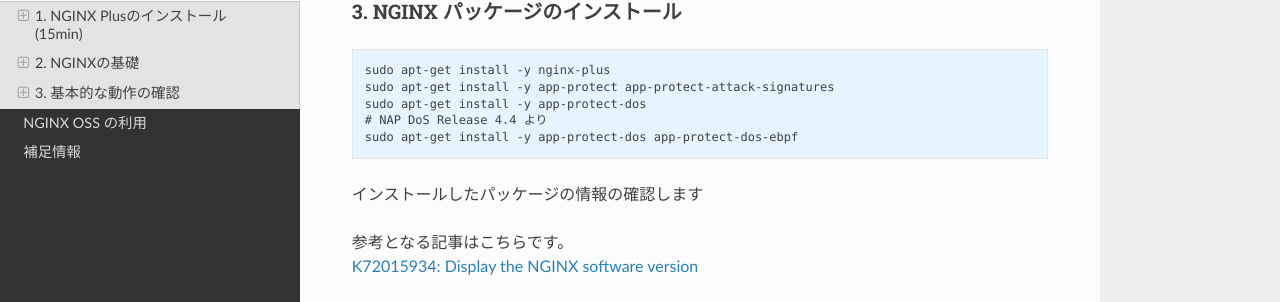
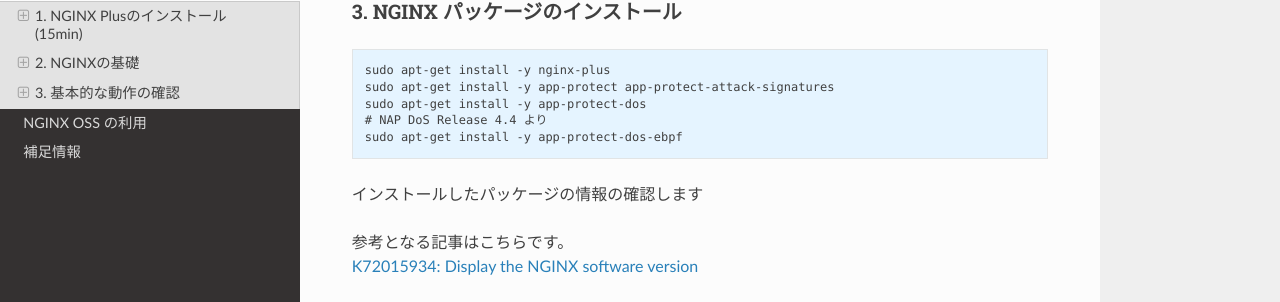
Before and after one commit to BeF5/f5j-nginx-plus-lab1, a Sphinx documentation site: the page built from docs/class1/module2/module2.rst, in a window 1280 px wide and 900 px high, scrolled down 1841 px. Shown: the part 197-499 px from the top of the window. Built offline with Sphinx 7.4.7 and the Read the Docs theme 3.1.0, drawn with Linux system fonts in a browser that asks for light colours.

Commit message:
Update module2.rst

```diff
--- a/docs/class1/module2/module2.rst
+++ b/docs/class1/module2/module2.rst
@@ -102,7 +102,7 @@
    sudo apt-get install -y app-protect app-protect-attack-signatures
    sudo apt-get install -y app-protect-dos
    # NAP DoS Release 4.4 より
-   sudo apt-get install -y app-protect-dos app-protect-dos-ebpf
+   sudo apt-get install -y app-protect-dos-ebpf
 
 インストールしたパッケージの情報の確認します
 
```
